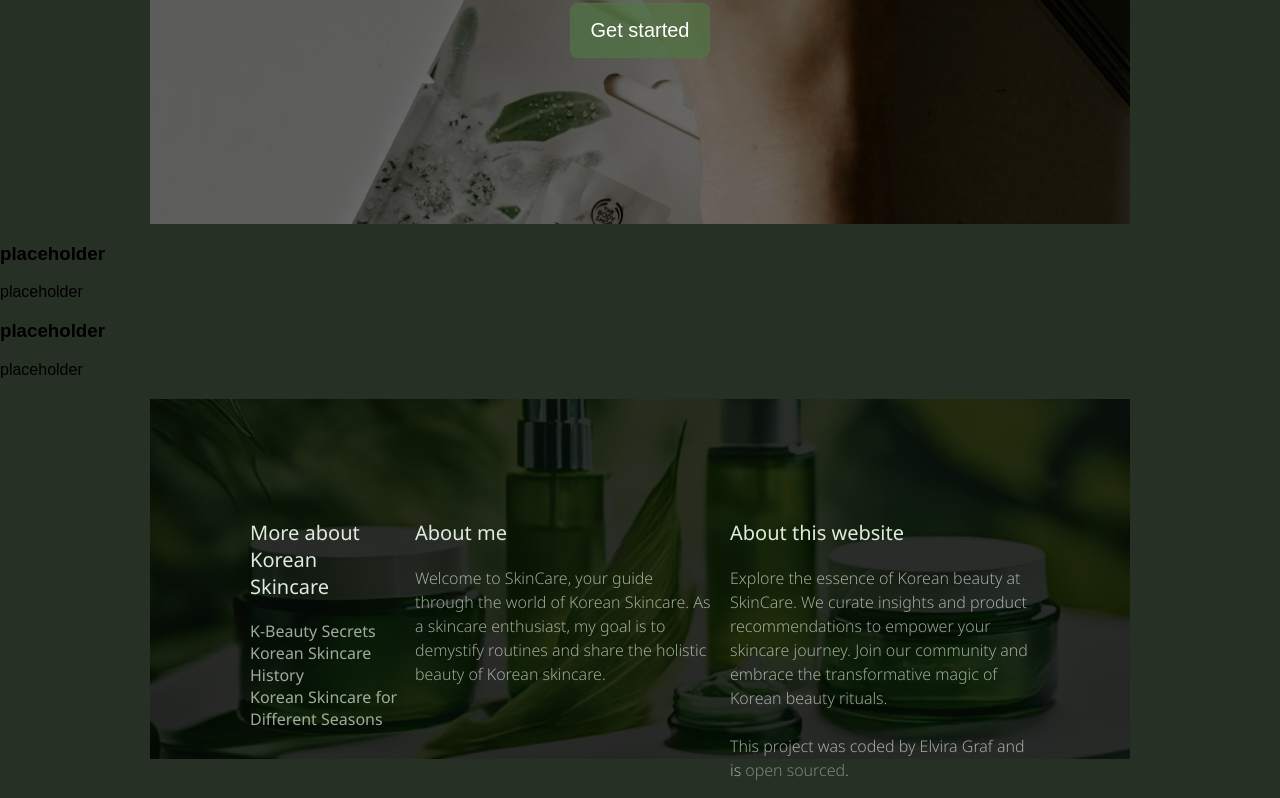
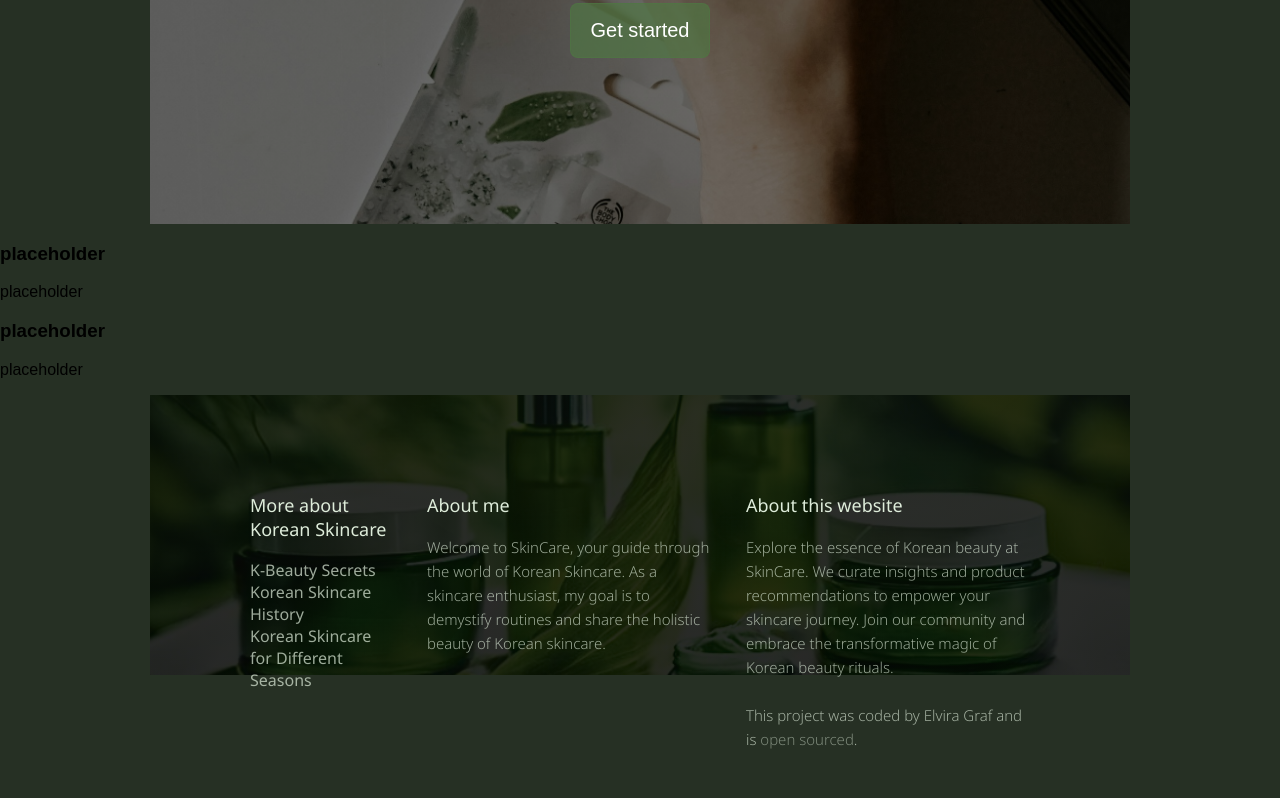
Before and after one commit to EllaShade/korean-skin-care, a plain HTML site: page index.html in a window 1280 px wide. Shown: the part 576-1374 px from the top of the page. After the commit the page ends 1342 px from the top, so only its background shows below. Drawn offline with Linux system fonts and the light colour scheme.

Commit message:
little corrections on body

```diff
--- a/css/style.css
+++ b/css/style.css
@@ -127,9 +127,9 @@ footer {
   background-position: center;
   background-image: linear-gradient(rgba(7, 10, 5, 0.85), rgba(3, 5, 3, 0.85)),
     url(/images/skincare-footer.png);
-  height: 25vh;
-  padding: 80px 0;
-  margin: 20px 150px;
+  height: 20vh;
+  padding: 60px 0;
+  margin: 0 150px;
   position: relative;
   font-family: "Noto Sans", sans-serif;
   color: rgba(222, 236, 218, 1);
@@ -139,16 +139,16 @@ footer {
   margin: 20px 100px;
   display: grid;
   grid-template-columns: 1fr 2fr 2fr;
-  grid-gap: 15px;
+  grid-gap: 35px;
 }
 
 footer h3 {
-  font-size: 20px;
+  font-size: 18px;
   font-weight: 400;
 }
 
 footer p {
-  font-size: 16px;
+  font-size: 15px;
   font-weight: 280;
   line-height: 24px;
   opacity: 0.7;
@@ -174,6 +174,9 @@ footer a:hover {
 }
 
 @media (max-width: 800px) {
+  body {
+    margin: auto;
+  }
   nav {
     position: relative;
   }
```
